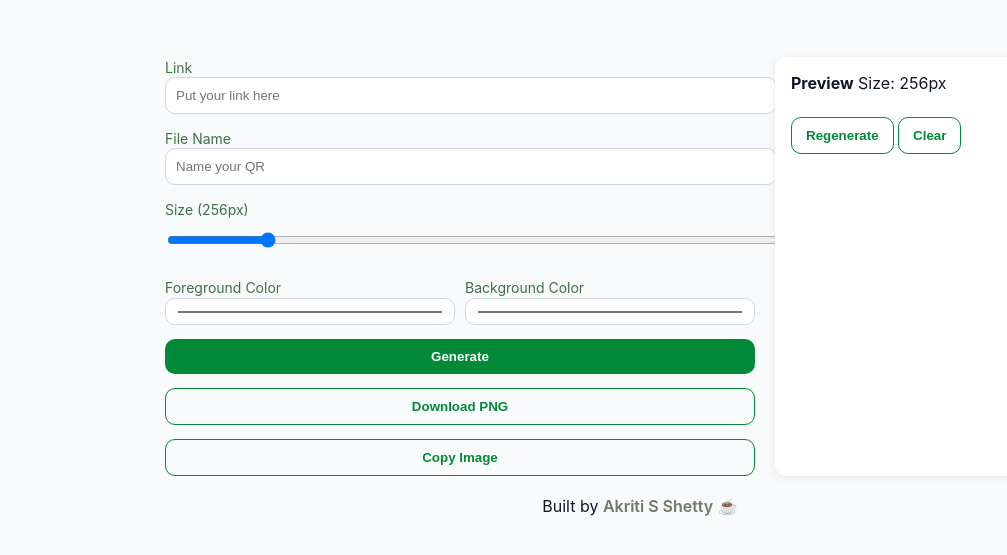
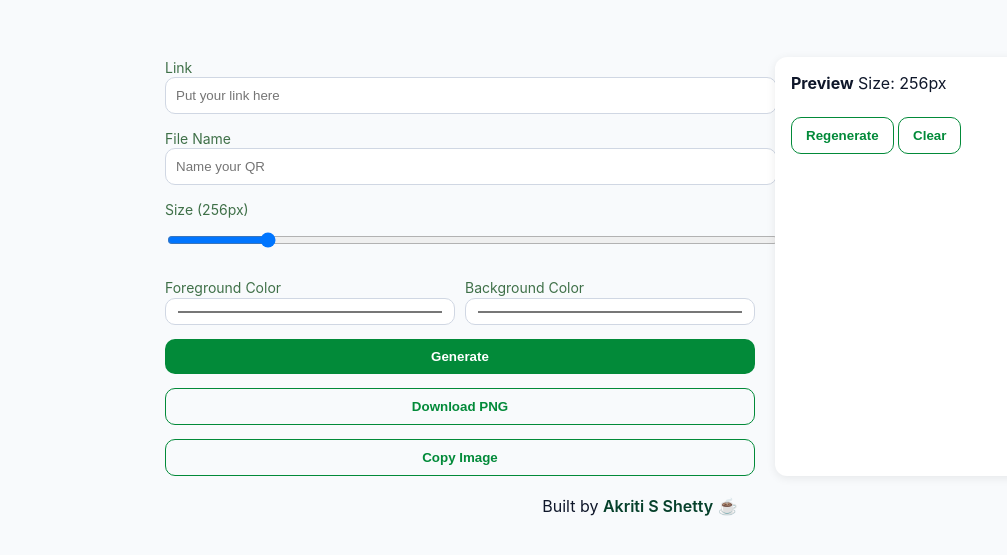
Before and after one commit to akritisshetty/qr-generator, a plain HTML site: page index.html in a window 1280 px wide. Shown: the part 87-642 px from the top of the page, without its empty margins (0-1007 px from the left). Drawn offline with Linux system fonts and the light colour scheme; a script that the page names is missing.

Commit message:
Change footer link color in index.html

```diff
--- a/index.html
+++ b/index.html
@@ -75,7 +75,7 @@
   </main>
 
   <div class="footer" style="text-align: center;">
-            Built by <a href="https://github.com/akritisshetty/" target="_blank" style="color: #6b7c63; text-decoration: none; font-weight: 600; transition: color 0.3s;">Akriti S Shetty</a> ☕
+            Built by <a href="https://github.com/akritisshetty/" target="_blank" style="color: #06402B; text-decoration: none; font-weight: 600; transition: color 0.3s;">Akriti S Shetty</a> ☕
   </div>
 </body>
 </html>
```
